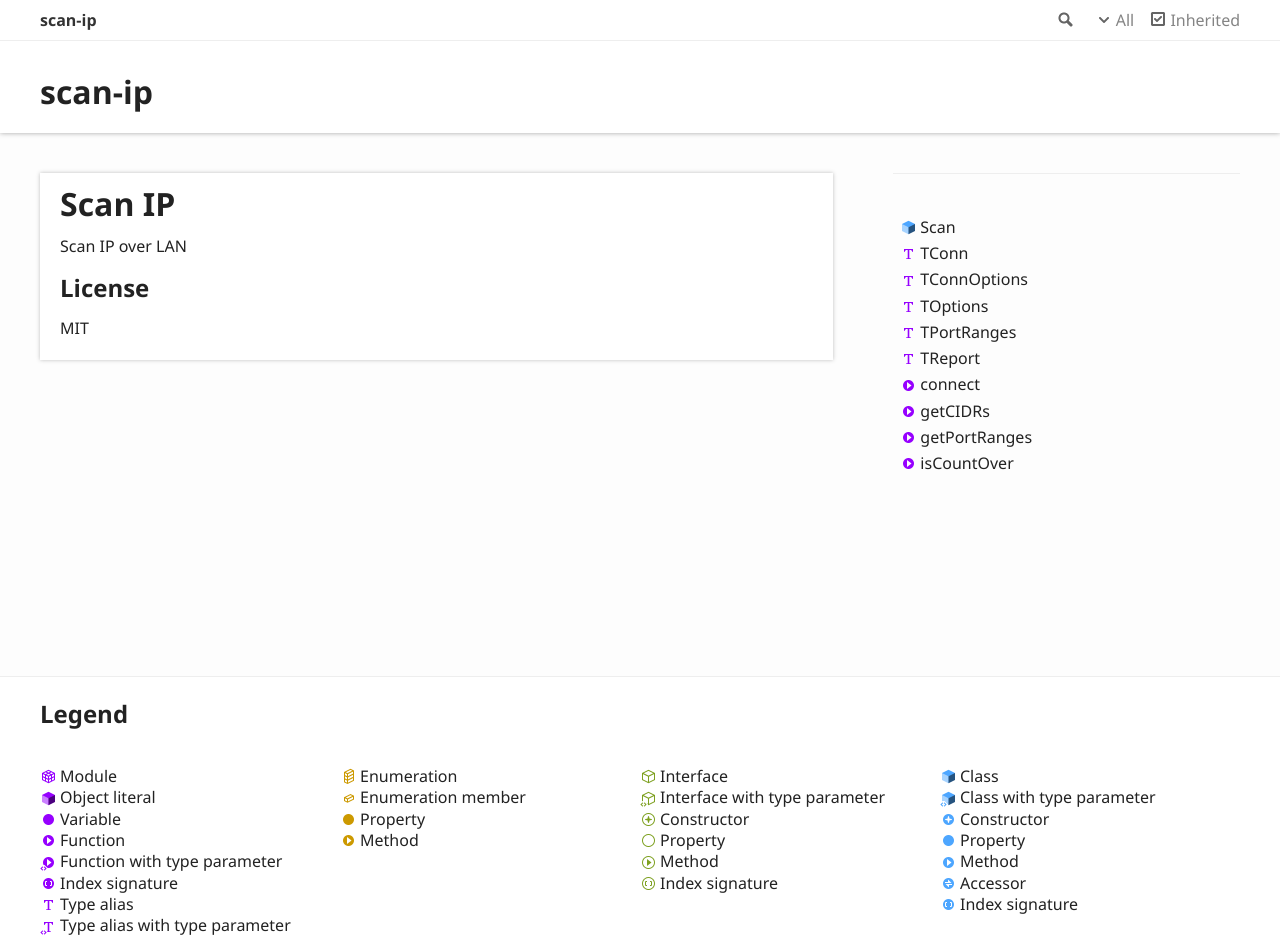
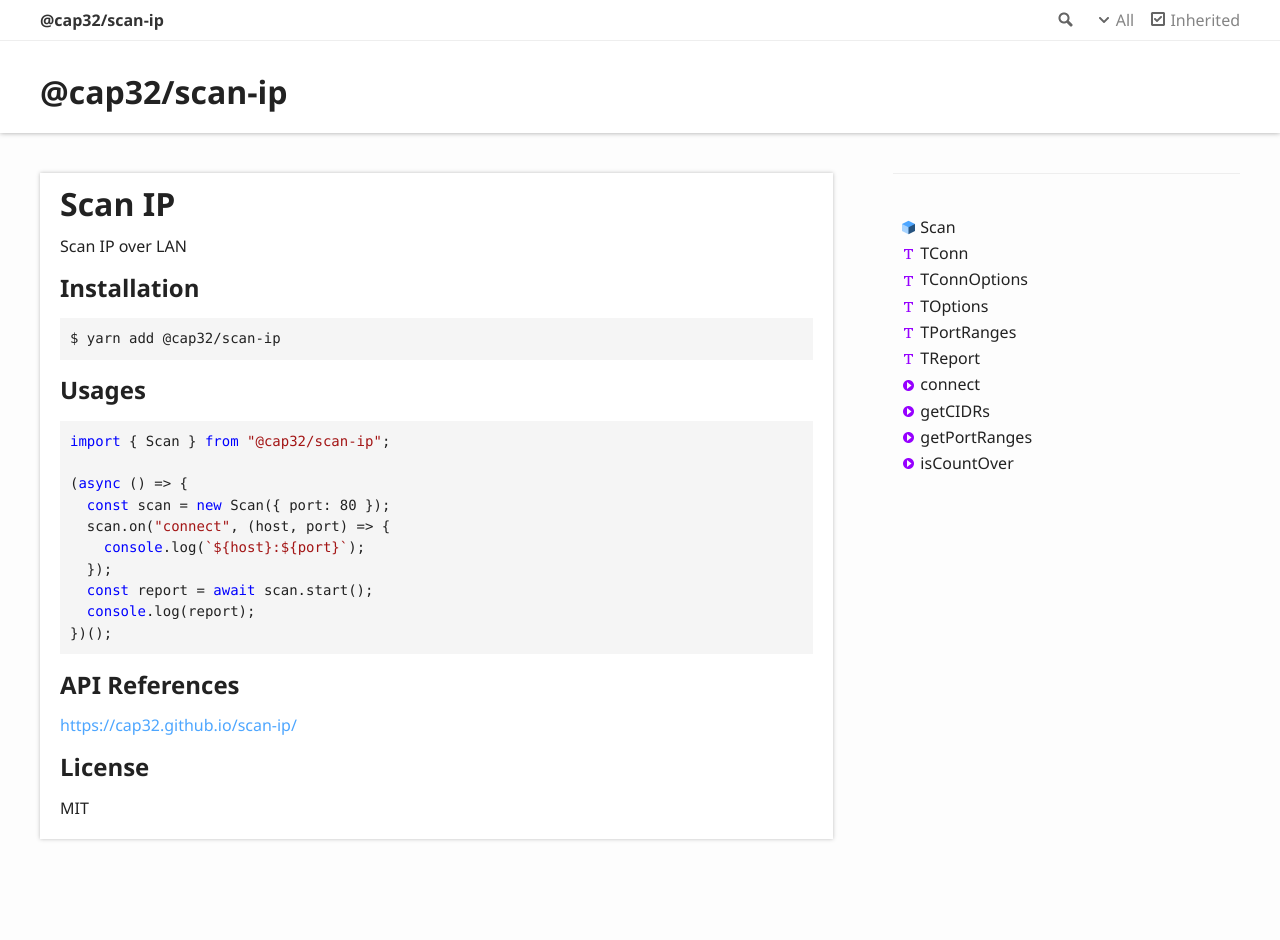
Before and after one commit to Cap32/scan-ip, a plain HTML site: page index.html in a window 1280 px wide. Shown: the top 940 px of the page. Drawn offline with Linux system fonts and the light colour scheme.

```diff
--- a/index.html
+++ b/index.html
@@ -3,7 +3,7 @@
 <head>
 	<meta charset="utf-8">
 	<meta http-equiv="X-UA-Compatible" content="IE=edge">
-	<title>scan-ip</title>
+	<title>@cap32/scan-ip</title>
 	<meta name="description" content="">
 	<meta name="viewport" content="width=device-width, initial-scale=1">
 	<link rel="stylesheet" href="assets/css/main.css">
@@ -22,7 +22,7 @@
 						<li class="state loading">Preparing search index...</li>
 						<li class="state failure">The search index is not available</li>
 					</ul>
-					<a href="index.html" class="title">scan-ip</a>
+					<a href="index.html" class="title">@cap32/scan-ip</a>
 				</div>
 				<div class="table-cell" id="tsd-widgets">
 					<div id="tsd-filter">
@@ -49,7 +49,7 @@
 		<div class="container">
 			<ul class="tsd-breadcrumb">
 			</ul>
-			<h1> scan-ip</h1>
+			<h1> @cap32/scan-ip</h1>
 		</div>
 	</div>
 </header>
@@ -61,6 +61,27 @@
 					<h1>Scan IP</h1>
 				</a>
 				<p>Scan IP over LAN</p>
+				<a href="#installation" id="installation" style="color: inherit; text-decoration: none;">
+					<h2>Installation</h2>
+				</a>
+				<pre><code class="language-bash">$ yarn add @cap32/scan-ip</code></pre>
+				<a href="#usages" id="usages" style="color: inherit; text-decoration: none;">
+					<h2>Usages</h2>
+				</a>
+				<pre><code class="language-js"><span class="hljs-keyword">import</span> { Scan } <span class="hljs-keyword">from</span> <span class="hljs-string">"@cap32/scan-ip"</span>;
+
+<span class="hljs-function">(<span class="hljs-params"><span class="hljs-keyword">async</span> (</span>) =&gt;</span> {
+  <span class="hljs-keyword">const</span> scan = <span class="hljs-keyword">new</span> Scan({ <span class="hljs-attr">port</span>: <span class="hljs-number">80</span> });
+  scan.on(<span class="hljs-string">"connect"</span>, (host, port) =&gt; {
+    <span class="hljs-built_in">console</span>.log(<span class="hljs-string">`<span class="hljs-subst">${host}</span>:<span class="hljs-subst">${port}</span>`</span>);
+  });
+  <span class="hljs-keyword">const</span> report = <span class="hljs-keyword">await</span> scan.start();
+  <span class="hljs-built_in">console</span>.log(report);
+})();</code></pre>
+				<a href="#api-references" id="api-references" style="color: inherit; text-decoration: none;">
+					<h2>API References</h2>
+				</a>
+				<p><a href="https://cap32.github.io/scan-ip/">https://cap32.github.io/scan-ip/</a></p>
 				<a href="#license" id="license" style="color: inherit; text-decoration: none;">
 					<h2>License</h2>
 				</a>
```
Also changed, not shown: globals.html (+10 -10 lines).
